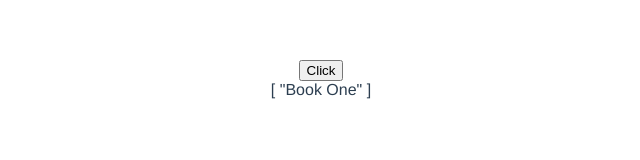
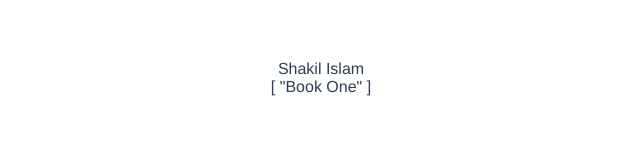
Before and after one commit to ProgrammarShakil/Fundamental_Vue_JS, a Vue app: page / in a window 1280 px wide. Shown: the top 160 px of the page, without its empty margins (319-959 px from the left). Built offline with nearby package versions, Linux system fonts and the light colour scheme.

Commit message:
using ref

```diff
--- a/src/components/BookList.vue
+++ b/src/components/BookList.vue
@@ -1,14 +1,17 @@
 <template>
   <div>
-    <div><button @click="increment()">Click</button></div>
+    <div>{{ studentName }}</div>
     <div>{{ $store.state.bookList }}</div>
   </div>
 </template>
 
 <script>
+import {ref} from 'vue'
 export default {
  setup(){
-  console.log('setup');
+  const studentName = ref('Shakil Islam')
+
+  return {studentName}
  }
 }
 </script>
```
